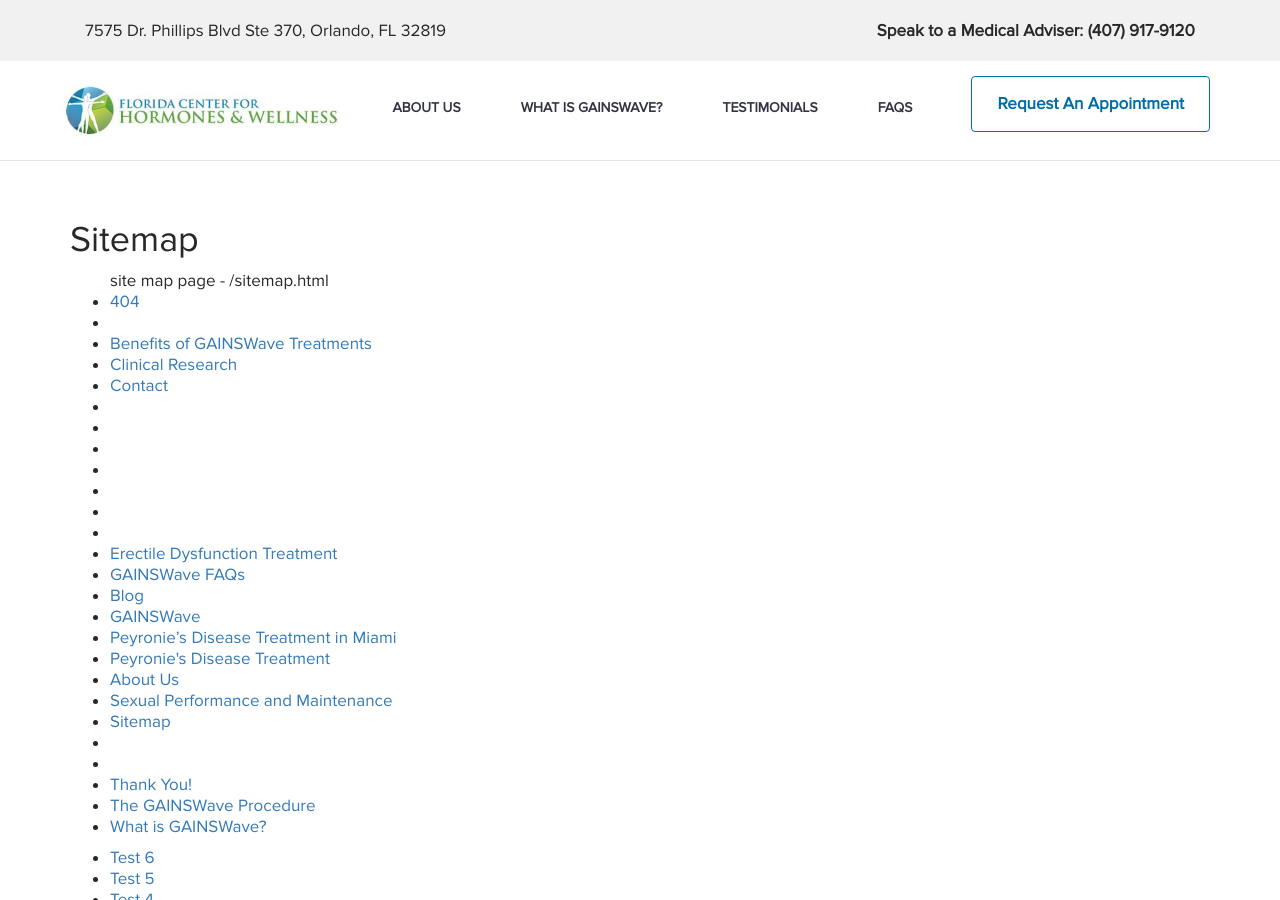
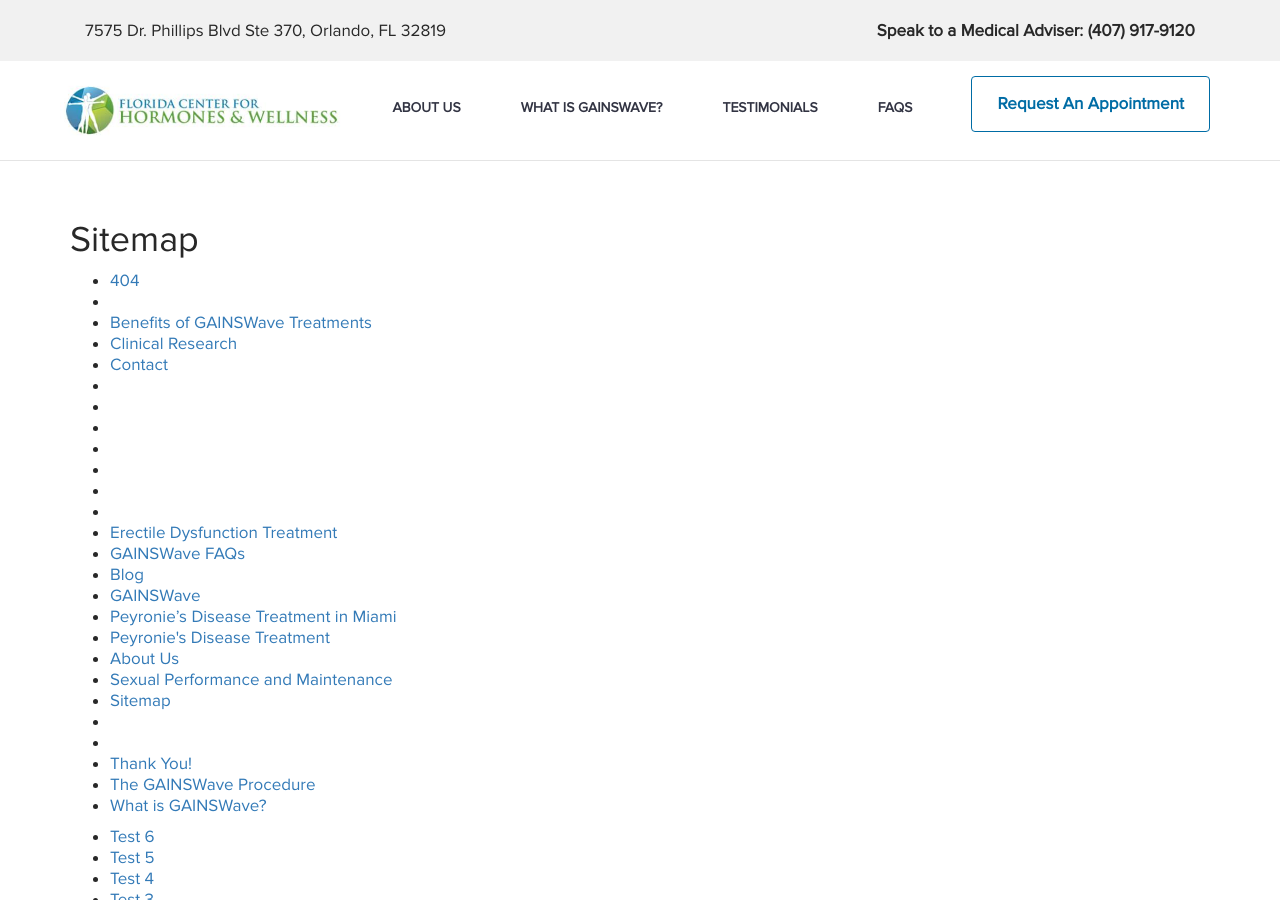
Before and after one commit to aaghealth/gainswavecolumbus.com, a Jekyll site: the page built from sitemap.html, in a window 1280 px wide and 900 px high. Built offline with Jekyll 4.4.1, drawn with Linux system fonts in a browser that asks for light colours; nearby versions of some CDN libraries.

Commit message:
Update sitemap.html

```diff
--- a/sitemap.html
+++ b/sitemap.html
@@ -3,12 +3,15 @@
 title: Sitemap
 ---
 <ul>
- {% if page.url != '/sitemap.html' %} {{ 'not sitemap page'}} {% else %} {{ 'site map page' }} - {{page.url}} {% endif %}
+
  {% for page in site.pages %}
-    {% if page.layout != null or page.layout != 'emails-drip' or page.url != '/sitemap.html' or page.url != '/404.html' %}
-    <li><a href="{{ site.url }}{{ page.url}}">{% if page.title != '' %}{{ page.title }} {% if page.id == 'index' %} {{ 'Home' }} {% endif %} {% else %} {{ page.meta_title }} {% endif %}</a></li>
-    {% endif %}
-    {% endfor %}
+   {% if page.id == 'index' %}
+   <li><a href="{{ site.url }}{{ page.url}}">{{ 'Home' }}</a></li>
+   {% endif %}
+   {% if page.layout != null or page.layout != 'emails-drip' or page.url != '/sitemap.html' or page.url != '/404.html' %}
+    <li><a href="{{ site.url }}{{ page.url}}">{% if page.title != '' %}{{ page.title }}  {% else %} {{ page.meta_title }} {% endif %}</a></li>
+   {% endif %}
+  {% endfor %}
 </ul>
 <ul>
     {% for post in site.posts %}
```
